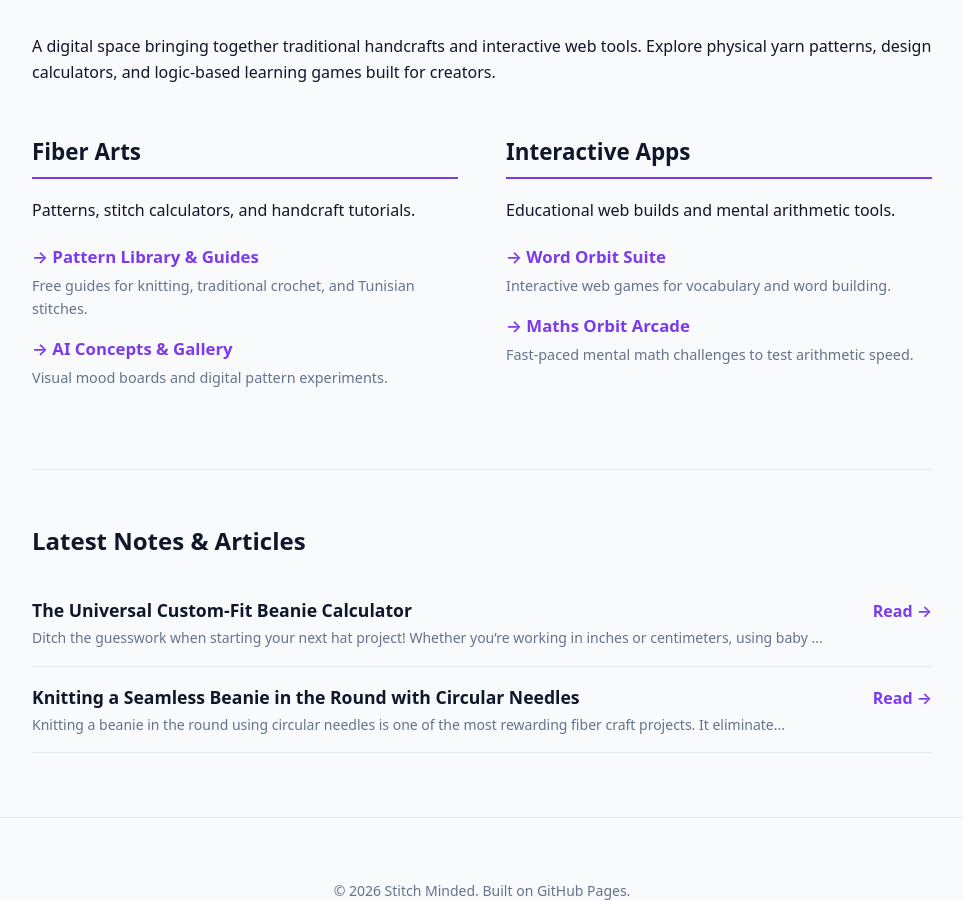
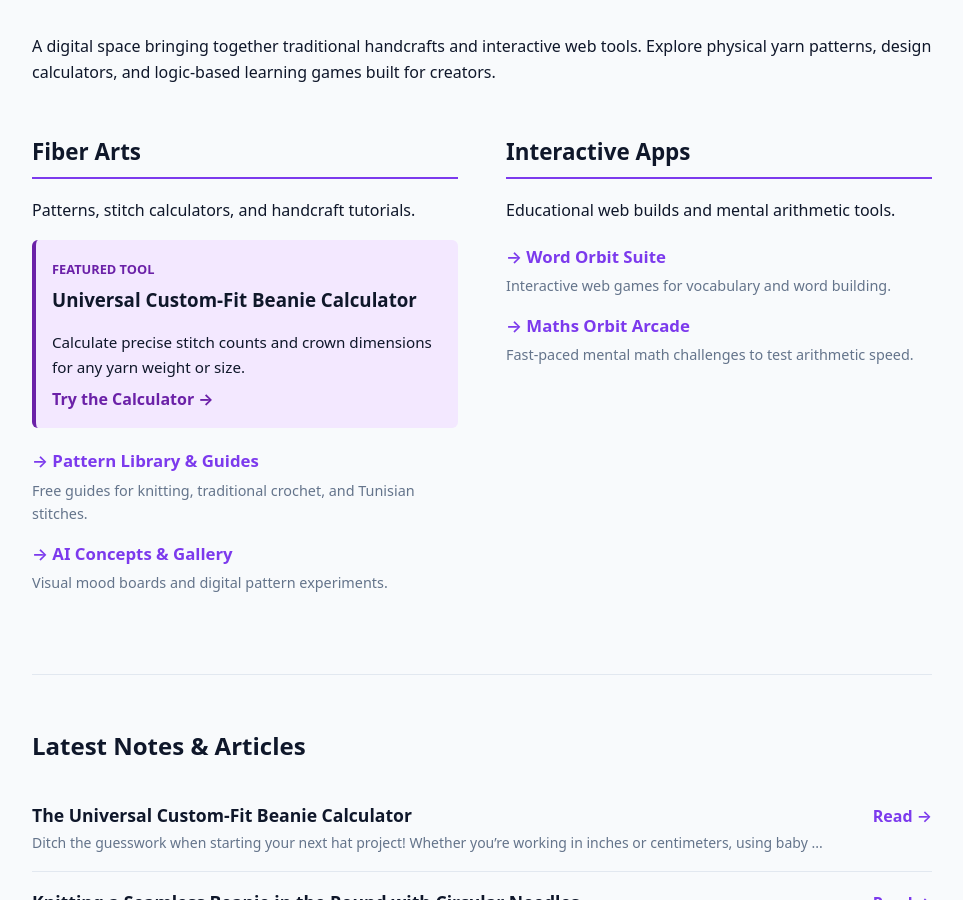
Before and after one commit to KirstN44/stitch-minded, a Jekyll site: the page built from index.html, in a window 1280 px wide and 900 px high, scrolled down 354 px. Shown: the whole window, without its empty margins (158-1121 px from the left). Built offline with Jekyll 4.4.1, drawn with Linux system fonts in a browser that asks for light colours.

Commit message:
Add featured beanie calculator to Fiber Arts section
Added a featured tool for a Universal Custom-Fit Beanie Calculator in the Fiber Arts section.

```diff
--- a/index.html
+++ b/index.html
@@ -160,7 +160,12 @@
       <div class="column">
         <h2>Fiber Arts</h2>
         <p>Patterns, stitch calculators, and handcraft tutorials.</p>
-
+        <div style="background: #f3e8ff; border-left: 4px solid #6b21a8; padding: 1rem; border-radius: 6px; margin-top: 1rem;">
+  <span style="font-size: 0.8rem; font-weight: bold; color: #6b21a8; text-transform: uppercase;">Featured Tool</span>
+  <h3 style="margin: 0.25rem 0;">Universal Custom-Fit Beanie Calculator</h3>
+  <p style="margin-bottom: 0.5rem; font-size: 0.95rem;">Calculate precise stitch counts and crown dimensions for any yarn weight or size.</p>
+  <a href="/stitch-minded/beanie-calculator.html" style="color: #6b21a8; font-weight: bold; text-decoration: none;">Try the Calculator →</a>
+</div>
         <ul class="link-list">
           <li>
             <a href="#crafts">&rarr; Pattern Library & Guides</a>
```
